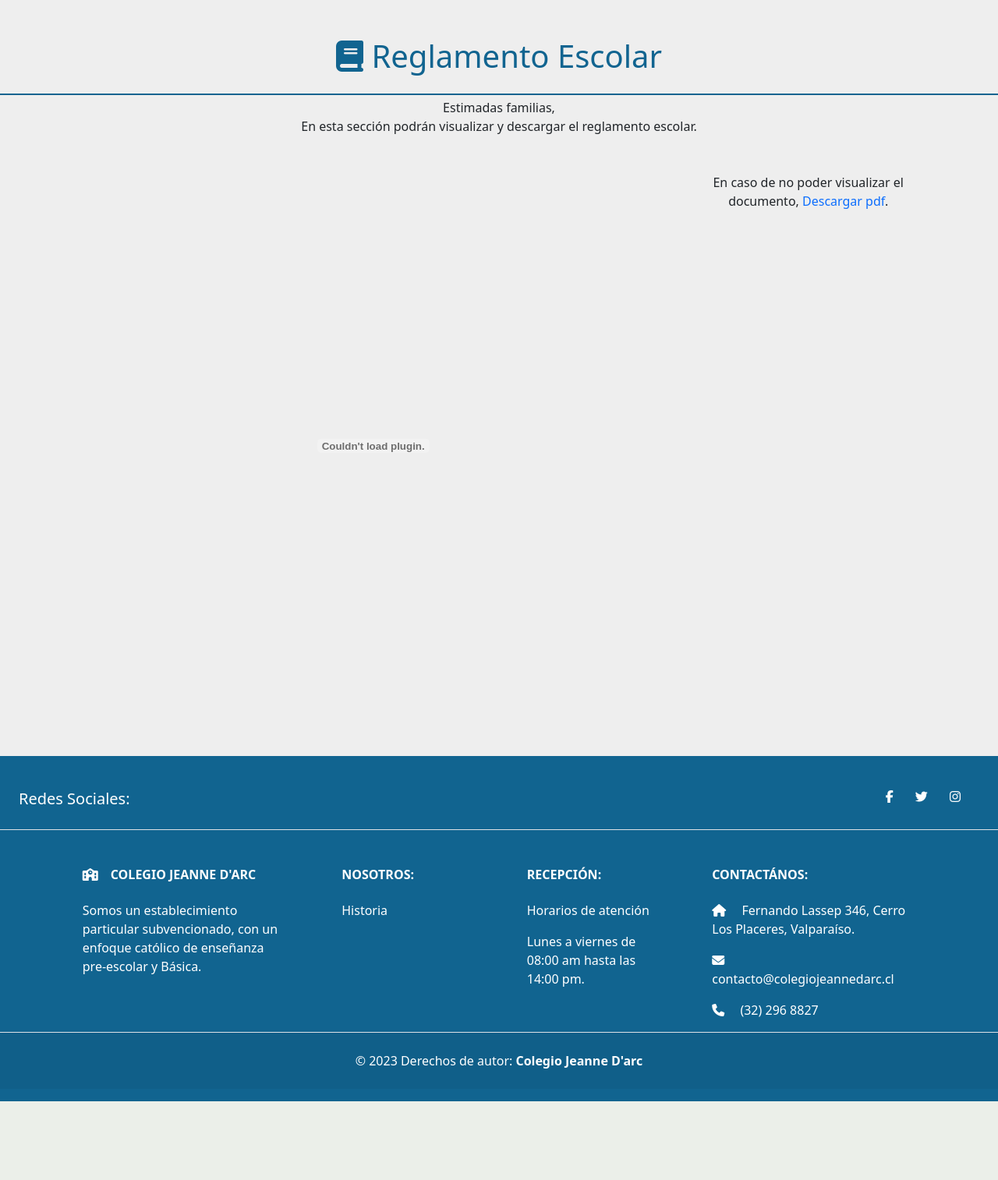
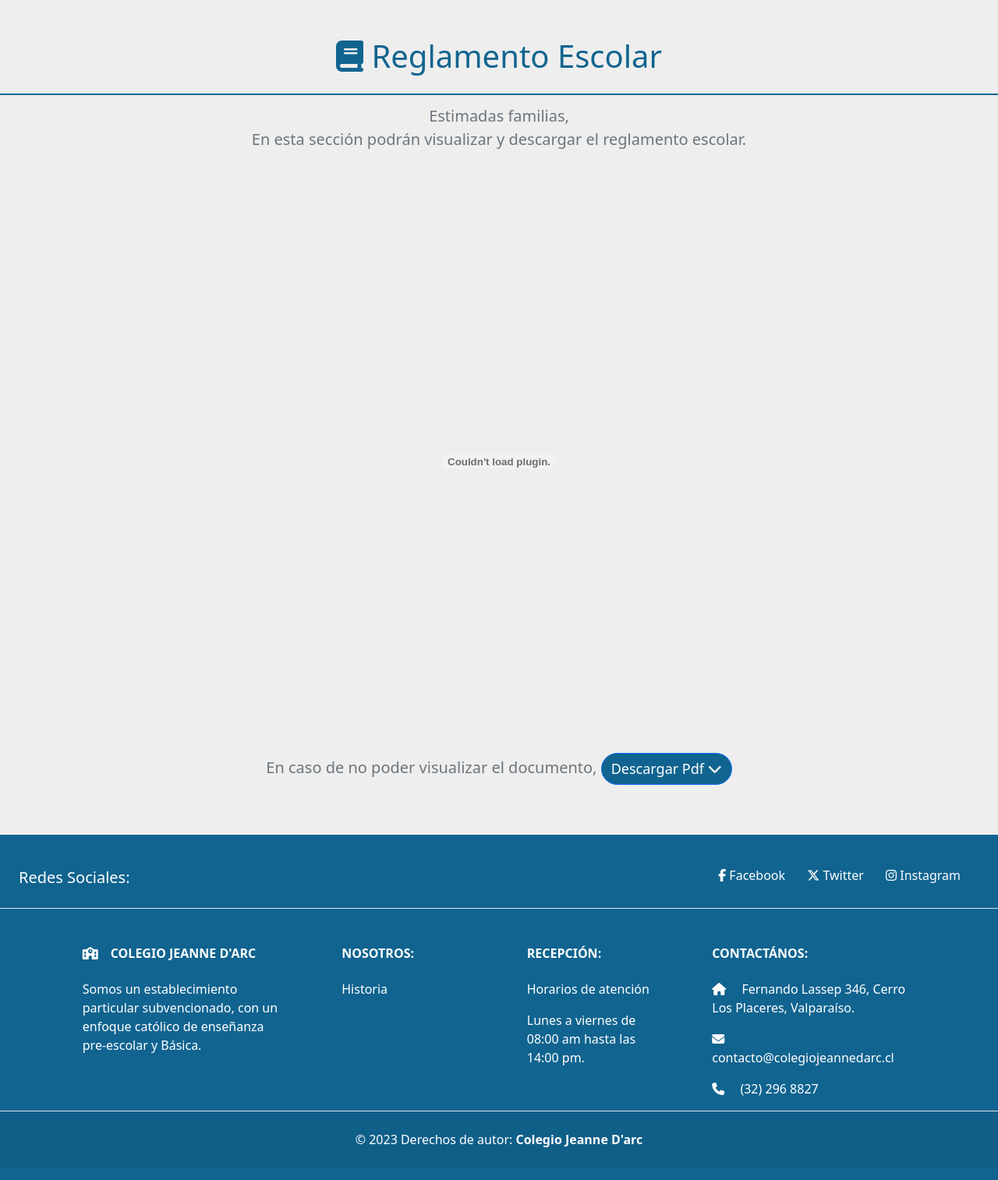
Before and after one commit to Empowerdeith/Proyecto-Modernizar, a Django app: page /reglamento in a window 1280 px wide. Shown: the part 127-1641 px from the top of the page at 78% size. Before the commit the page ends 1540 px from the top, so only its background shows below. Run offline with Django 4.2, Linux system fonts and the light colour scheme; data comes from the database, SQL or seed files in the repository; both versions use the stored data as it was after the commit; some libraries are stand-ins or nearby versions.

Commit message:
changes to overall style and footer

```diff
--- a/ProyectoColegio/mainApp/templates/reglamento/reglamento.html
+++ b/ProyectoColegio/mainApp/templates/reglamento/reglamento.html
@@ -4,7 +4,7 @@
 </h1>
 <hr class="my-1 blue_colegio" style="border-top: 2px solid; opacity: 1" />
 <div>
-    <p class="mb-5">
+  <p class="mb-5 pt-2 text-muted font20">
     Estimadas familias,
     <br />
     En esta sección podrán visualizar y descargar el reglamento escolar.
@@ -13,9 +13,24 @@
 <div class="container pb-5">
   <div class="d-flex justify-content-center">
     {% for reglamento in reglamento1 %}
-          <embed src='{{ reglamento.archivo.url }}' width='100%' height='700'  type="application/pdf" />
-           <p class="">En caso de no poder visualizar el documento, <a href="{{ reglamento.archivo.url }}">Descargar pdf</a>.</p>
+    <embed
+      src="{{ reglamento.archivo.url }}"
+      width="100%"
+      height="700"
+      type="application/pdf"
+    />
+  </div>
+  <div>
+    <p class="pt-4 text-muted font20">
+      En caso de no poder visualizar el documento,
+      <a
+        class="btn btn-primary blue_btn rounded-pill"
+        href="{{ reglamento.archivo.url }}"
+        role="button"
+        >Descargar Pdf <i class="fa-solid fa-chevron-down"></i
+      ></a>
+    </p>
+  </div>
   {% endfor %}
 </div>
-</div>
 {% endblock contenido %}
--- a/ProyectoColegio/mainApp/templates/snippets/footer.html
+++ b/ProyectoColegio/mainApp/templates/snippets/footer.html
@@ -11,13 +11,13 @@
     <!-- Right -->
     <div class="text-white">
       <a href="" class="me-4 text-reset">
-        <i class="fab fa-facebook-f"></i>
+        <i class="fab fa-facebook-f"></i> Facebook
       </a>
       <a href="" class="me-4 text-reset">
-        <i class="fab fa-twitter"></i>
+        <i class="fab fa-x-twitter"></i> Twitter
       </a>
       <a href="" class="me-4 text-reset">
-        <i class="fab fa-instagram"></i>
+        <i class="fab fa-instagram"></i> Instagram
       </a>
     </div>
     <!-- Right -->
--- a/ProyectoColegio/static/css/styles.css
+++ b/ProyectoColegio/static/css/styles.css
@@ -37,3 +37,7 @@
     height: 30vh;
     object-fit: cover;
 }
+
+.font20 {
+    font-size: 20px!important;
+}
```
Also changed, not shown: ProyectoColegio/mainApp/templates/utiles/utiles.html (+6 -2 lines), ProyectoColegio/db.sqlite3, 12 other files. Lines whose indentation alone changed are shown as unchanged.
